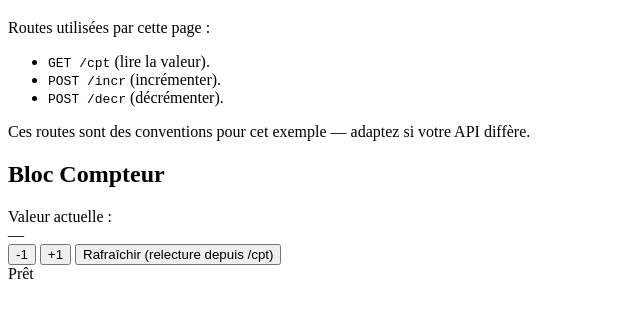
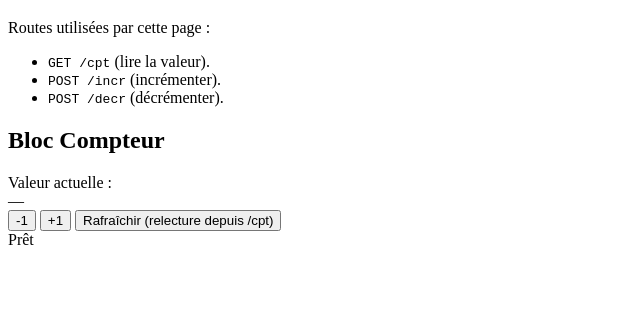
Before and after one commit to augustinprotin/4A_ILIA_td2_dev_ops_protin_loctin, a plain HTML site: page frontend/index.html in a window 1280 px wide. Shown: the part 61-378 px from the top of the page, without its empty margins (0-640 px from the left). Drawn offline with Linux system fonts and the light colour scheme.

Commit message:
Modification du index.html

```diff
--- a/frontend/index.html
+++ b/frontend/index.html
@@ -13,7 +13,6 @@
 			<li><code>POST /incr</code> (incrémenter).</li>
 			<li><code>POST /decr</code> (décrémenter).</li>
 		</ul>
-		<p>Ces routes sont des conventions pour cet exemple — adaptez si votre API diffère.</p>
 		<section class="card" aria-labelledby="compteur-title">
 			<h2 id="compteur-title">Bloc Compteur</h2>
 			<div>
```
